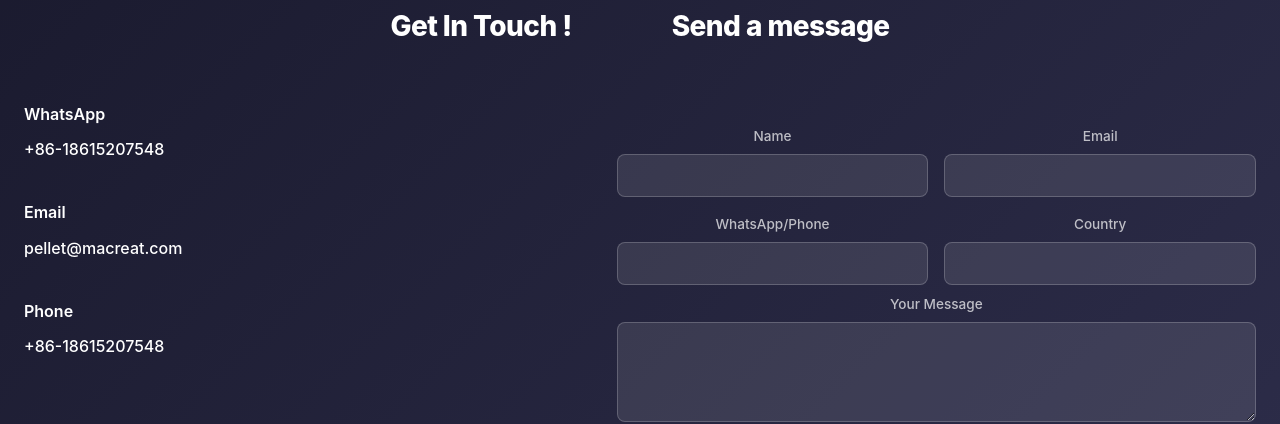
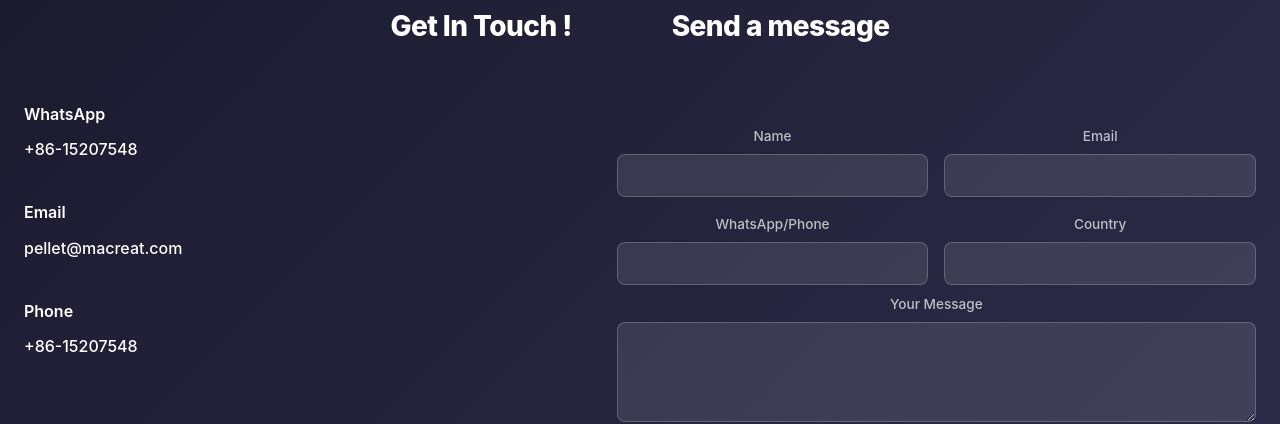
Before and after one commit to maxdong-max/macreat-website, a Next.js app: page / in a window 1280 px wide. Shown: the part 9400-9824 px from the top of the page. Built offline with nearby package versions, Linux system fonts and the light colour scheme.

Commit message:
fix: correct phone number to +86-15207548

```diff
--- a/content.js
+++ b/content.js
@@ -199,12 +199,12 @@ export const siteContent = {
   // Contact Section
   contact: {
     title: 'Get In Touch !',
-    whatsapp: '+86-18615207548',
+    whatsapp: '+86-15207548',
     whatsappLink: 'https://api.whatsapp.com/send?phone=8618615207548',
     email: 'pellet@macreat.com',
     emailLink: 'mailto:pellet@macreat.com',
-    phone: '+86-18615207548',
-    phoneLink: 'tel:+86-18615207548',
+    phone: '+86-15207548',
+    phoneLink: 'tel:+86-15207548',
     social: [
       { name: 'Facebook', href: 'https://www.facebook.com/macreatpellet' },
       { name: 'Twitter', href: 'https://twitter.com/macreatmachine' },
--- a/pages/index.js
+++ b/pages/index.js
@@ -315,7 +315,7 @@ export default function Home() {
                 <div className="contact-methods">
                   <div className="contact-block">
                     <div className="contact-label">WhatsApp</div>
-                    <a href={contact.whatsappLink}>+86-18615207548</a>
+                    <a href={contact.whatsappLink}>{contact.whatsapp}</a>
                   </div>
                   <div className="contact-block">
                     <div className="contact-label">Email</div>
@@ -323,7 +323,7 @@ export default function Home() {
                   </div>
                   <div className="contact-block">
                     <div className="contact-label">Phone</div>
-                    <a href={contact.phoneLink}>+86-18615207548</a>
+                    <a href={contact.phoneLink}>{contact.phone}</a>
                   </div>
                 </div>
               </div>
```
